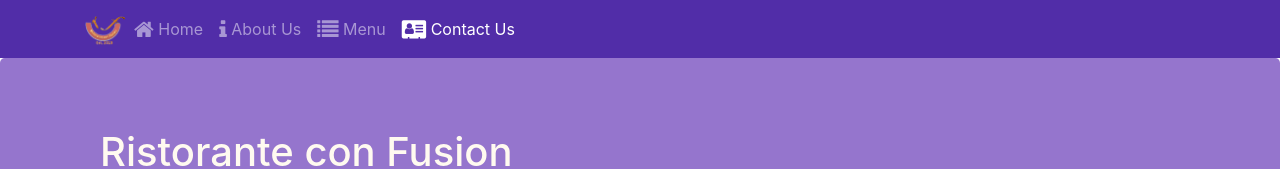
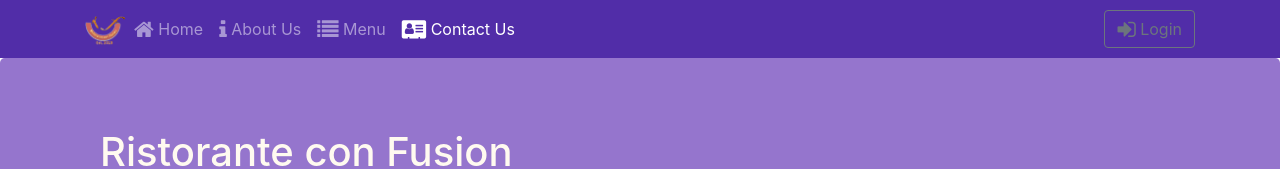
Before and after one commit to socopoko/confusion-react, a React (Create React App) app: page /contactus in a window 1280 px wide. Shown: the top 169 px of the page. Built offline with nearby package versions, Linux system fonts and the light colour scheme.

Commit message:
uncontrolled forms

```diff
--- a/src/components/HeaderComponent.js
+++ b/src/components/HeaderComponent.js
@@ -1,20 +1,35 @@
 import React, { Component } from 'react';
-import { Navbar, NavbarBrand, Nav, NavbarToggler, Collapse, NavItem, Jumbotron } from 'reactstrap';
+import { Form, FormGroup, Input, Label, Button, Modal, ModalHeader, ModalBody, Navbar, NavbarBrand, Nav, NavbarToggler, Collapse, NavItem, Jumbotron } from 'reactstrap';
 import { NavLink } from 'react-router-dom';
 
 class Header extends Component {
     constructor(props) {
         super(props);
         this.state = {
-            isNavOpen: false
+            isNavOpen: false,
+            isModalOpen: false
         };
         this.toggleNav = this.toggleNav.bind(this);
+        this.toggleModal = this.toggleModal.bind(this);
+        this.handleLogin = this.handleLogin.bind(this);
     }
 
     toggleNav() {
         this.setState({
             isNavOpen: !this.state.isNavOpen
         });
+    }
+
+    toggleModal() {
+        this.setState({
+            isModalOpen: !this.state.isModalOpen
+        });
+    }
+
+    handleLogin(event) {
+        this.toggleModal();
+        alert("Username: " + this.username.value + "Password: " + this.password.value + " Remember: " + this.remember.checked);
+        event.preventDefault();
     }
 
     render() {
@@ -49,6 +64,13 @@ class Header extends Component {
                                     </NavLink>
                                 </NavItem>
                             </Nav>
+                            <Nav className="ml-auto" navbar>
+                                <NavItem>
+                                    <Button outline onClick={this.toggleModal}>
+                                        <span className="fa fa-sign-in fa-lg"></span> Login
+                                    </Button>
+                                </NavItem>
+                            </Nav>
                         </Collapse>
                     </div>
                 </Navbar>
@@ -62,6 +84,31 @@ class Header extends Component {
                         </div>
                     </div>
                 </Jumbotron>
+                <Modal isOpen={this.state.isModalOpen} toggle={this.toggleModal}>
+                    <ModalHeader>
+                        Login
+                    </ModalHeader>
+                    <ModalBody>
+                        <Form onSubmit={this.handleLogin}>
+                            <FormGroup>
+                                <Label htmlFor="username">Username</Label>
+                                <Input type="text" id="username" name="username" innerRef={(input) => this.username = input}/>
+                            </FormGroup>
+                            <FormGroup>
+                                <Label htmlFor="password">Password</Label>
+                                <Input type="password" id="password" name="password" innerRef={(input) => this.password = input}/>
+                            </FormGroup>
+                            <FormGroup check>
+                                <Label check>
+                                    <Input type="checkbox" name="remember" innerRef={(input) => this.remember = input}/>
+                                    Remember me
+                                </Label>
+                            </FormGroup>
+                            <Button type="submit" value="submit" color="primary">Login</Button>
+                        </Form>
+
+                    </ModalBody>
+                </Modal>
             </React.Fragment>
         );
     }
```
Also changed, not shown: src/components/MenuComponent.js (indentation only).
